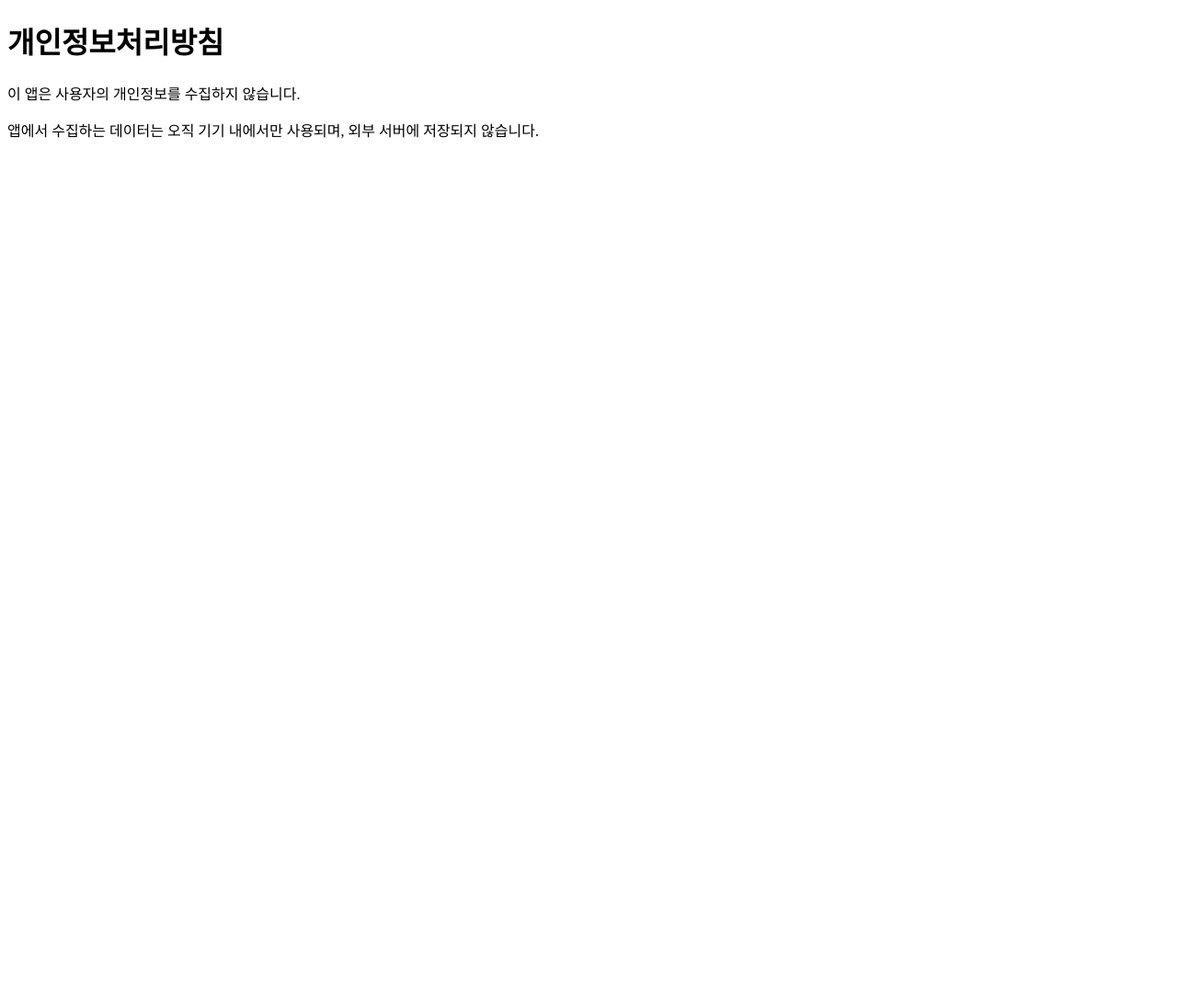
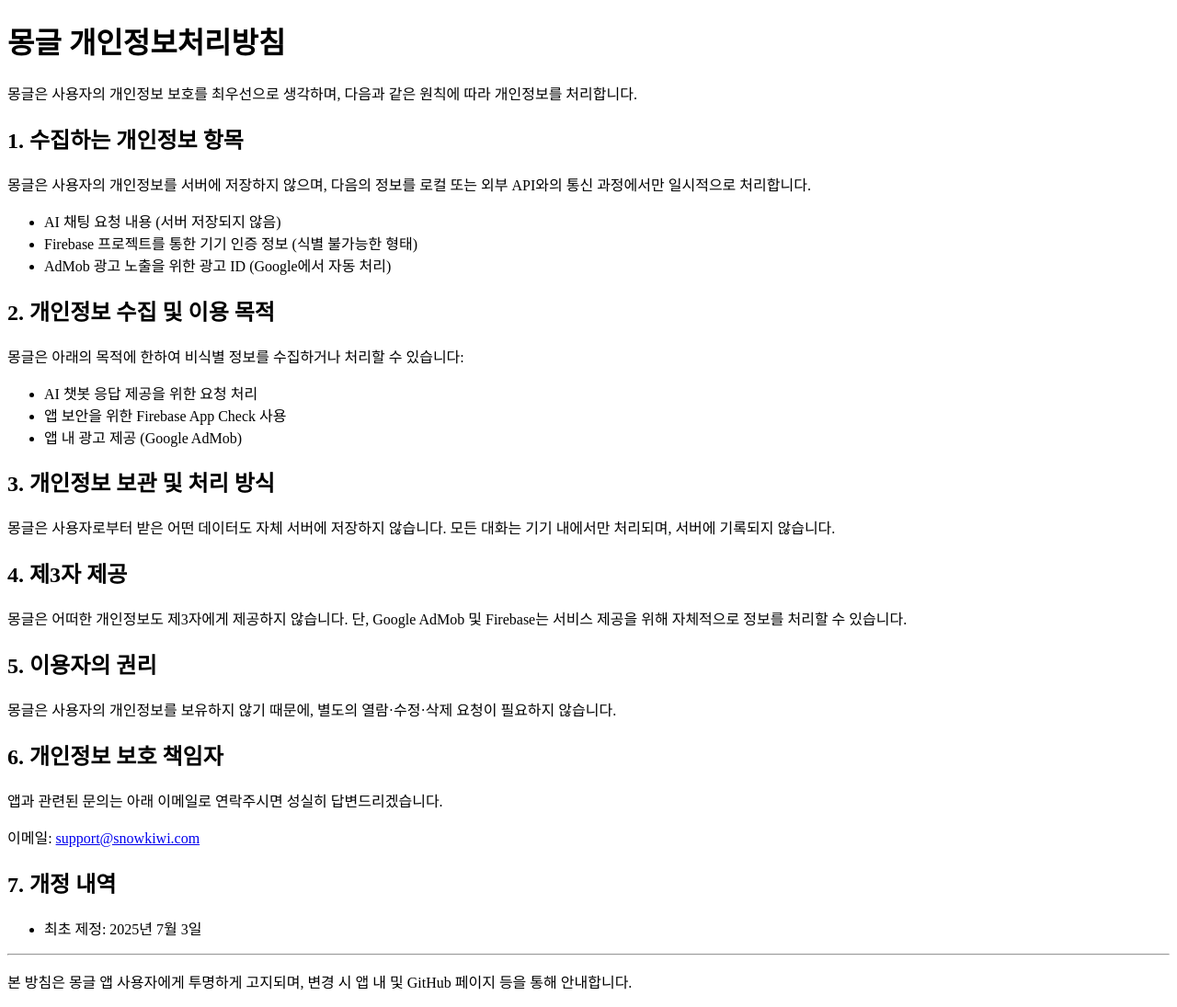
Before and after one commit to devhkr/mongle-privacy-policy, a plain HTML site: page index.html in a window 1280 px wide. Shown: the whole page at 92% size. Before the commit the page ends 800 px from the top, so only its background shows below. Drawn offline with Linux system fonts and the light colour scheme.

Commit message:
index.html 파일 수정: 개인정보처리방침 내용 보강 및 제목 변경

```diff
--- a/index.html
+++ b/index.html
@@ -2,14 +2,70 @@
 <html lang="ko">
   <head>
     <meta charset="UTF-8" />
-    <title>개인정보처리방침</title>
+    <title>몽글 개인정보처리방침</title>
   </head>
   <body>
-    <h1>개인정보처리방침</h1>
-    <p>이 앱은 사용자의 개인정보를 수집하지 않습니다.</p>
+    <h1>몽글 개인정보처리방침</h1>
+
     <p>
-      앱에서 수집하는 데이터는 오직 기기 내에서만 사용되며, 외부 서버에 저장되지
-      않습니다.
+      몽글은 사용자의 개인정보 보호를 최우선으로 생각하며, 다음과 같은 원칙에
+      따라 개인정보를 처리합니다.
+    </p>
+
+    <h2>1. 수집하는 개인정보 항목</h2>
+    <p>
+      몽글은 사용자의 개인정보를 서버에 저장하지 않으며, 다음의 정보를 로컬 또는
+      외부 API와의 통신 과정에서만 일시적으로 처리합니다.
+    </p>
+    <ul>
+      <li>AI 채팅 요청 내용 (서버 저장되지 않음)</li>
+      <li>Firebase 프로젝트를 통한 기기 인증 정보 (식별 불가능한 형태)</li>
+      <li>AdMob 광고 노출을 위한 광고 ID (Google에서 자동 처리)</li>
+    </ul>
+
+    <h2>2. 개인정보 수집 및 이용 목적</h2>
+    <p>
+      몽글은 아래의 목적에 한하여 비식별 정보를 수집하거나 처리할 수 있습니다:
+    </p>
+    <ul>
+      <li>AI 챗봇 응답 제공을 위한 요청 처리</li>
+      <li>앱 보안을 위한 Firebase App Check 사용</li>
+      <li>앱 내 광고 제공 (Google AdMob)</li>
+    </ul>
+
+    <h2>3. 개인정보 보관 및 처리 방식</h2>
+    <p>
+      몽글은 사용자로부터 받은 어떤 데이터도 자체 서버에 저장하지 않습니다. 모든
+      대화는 기기 내에서만 처리되며, 서버에 기록되지 않습니다.
+    </p>
+
+    <h2>4. 제3자 제공</h2>
+    <p>
+      몽글은 어떠한 개인정보도 제3자에게 제공하지 않습니다. 단, Google AdMob 및
+      Firebase는 서비스 제공을 위해 자체적으로 정보를 처리할 수 있습니다.
+    </p>
+
+    <h2>5. 이용자의 권리</h2>
+    <p>
+      몽글은 사용자의 개인정보를 보유하지 않기 때문에, 별도의 열람·수정·삭제
+      요청이 필요하지 않습니다.
+    </p>
+
+    <h2>6. 개인정보 보호 책임자</h2>
+    <p>앱과 관련된 문의는 아래 이메일로 연락주시면 성실히 답변드리겠습니다.</p>
+    <p>
+      이메일: <a href="mailto:support@snowkiwi.com">support@snowkiwi.com</a>
+    </p>
+
+    <h2>7. 개정 내역</h2>
+    <ul>
+      <li>최초 제정: 2025년 7월 3일</li>
+    </ul>
+
+    <hr />
+    <p>
+      본 방침은 몽글 앱 사용자에게 투명하게 고지되며, 변경 시 앱 내 및 GitHub
+      페이지 등을 통해 안내합니다.
     </p>
   </body>
 </html>
```
